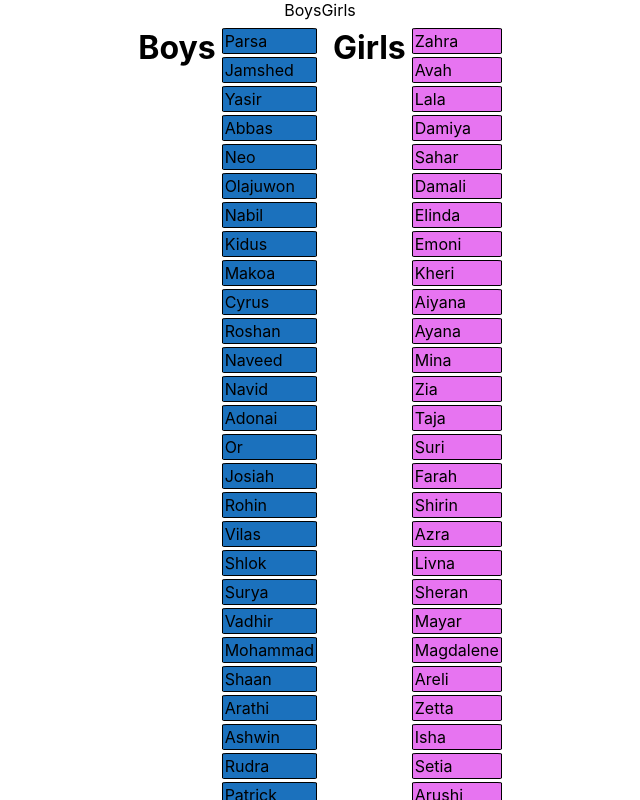
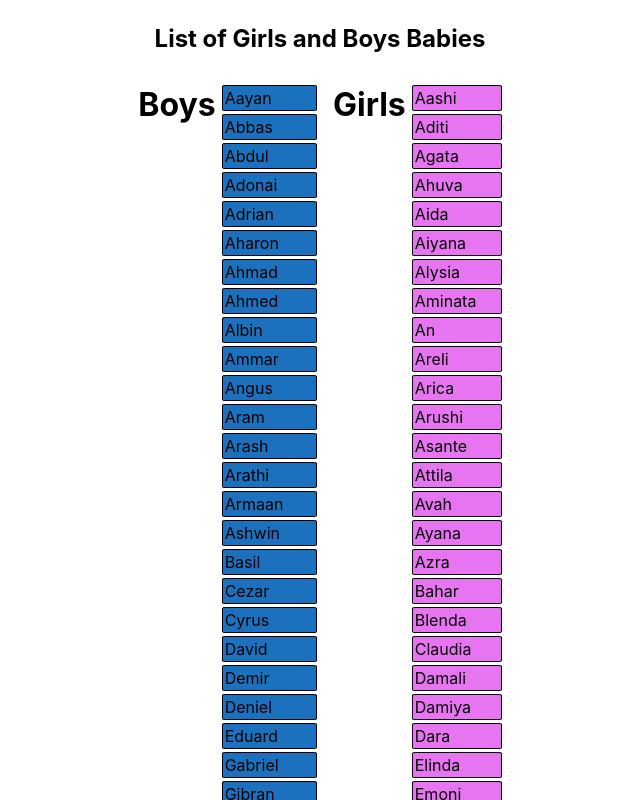
Before and after one commit to ISTANBULBEKLE/baby-names-react, a React (Create React App) app: page / in a window 1280 px wide. Shown: the top 800 px of the page, without its empty margins (320-960 px from the left). Built offline with nearby package versions, Linux system fonts and the light colour scheme; the HTML template or start-up script is replaced by a standard one.

Commit message:
level-2 is done

```diff
--- a/src/App.css
+++ b/src/App.css
@@ -37,6 +37,10 @@
   }
 }
 
+.main-p{
+  font-size: x-large;
+  font-weight: bolder;
+}
 .main-container{
 display:flex;
 flex-direction:row;
@@ -50,11 +54,12 @@ justify-content: center;
 .boys-names{
  display: column;
  justify-content: center;
-
+text-align: center;
 }
 .girls-names{
  display: column;
  justify-content: center;
+ text-align: center;
 }
 .girls-container{
   display: flex;
@@ -68,8 +73,6 @@ justify-content: center;
   padding:2px;
   margin:3px;
   border-radius: 5%;
-
-
   text-align: center;
 
 }
--- a/src/App.js
+++ b/src/App.js
@@ -6,9 +6,8 @@ function App() {
   return (
     <div className="App">
       <div>
-        <span>Boys</span>
-        <span>Girls</span>
-        <Names/>
+        <p className="main-p">List of Girls and Boys Babies</p>
+        <Names />
       </div>
     </div>
   );
--- a/src/Names.jsx
+++ b/src/Names.jsx
@@ -2,12 +2,12 @@ import React from "react";
 import BabyNames from "./BabyNames.json";
 
 const Names = () => {
-  const newArr = BabyNames.sort((a, b) => (a === b ? 0 : a < b ? -1 : 1));
+  //  const newArr = BabyNames.sort((a, b) => (a === b ? 0 : a < b ? -1 : 1));
   const boysArr = BabyNames.filter((b) => b.sex === "m").sort((a, b) =>
-    a === b ? 0 : a < b ? -1 : 1
+    a.name === b.name ? 0 : a.name < b.name ? -1 : 1
   );
   const girlsArr = BabyNames.filter((g) => g.sex === "f").sort((a, b) =>
-    a === b ? 0 : a < b ? -1 : 1
+    a.name === b.name ? 0 : a.name < b.name ? -1 : 1
   );
 
   return (
```
